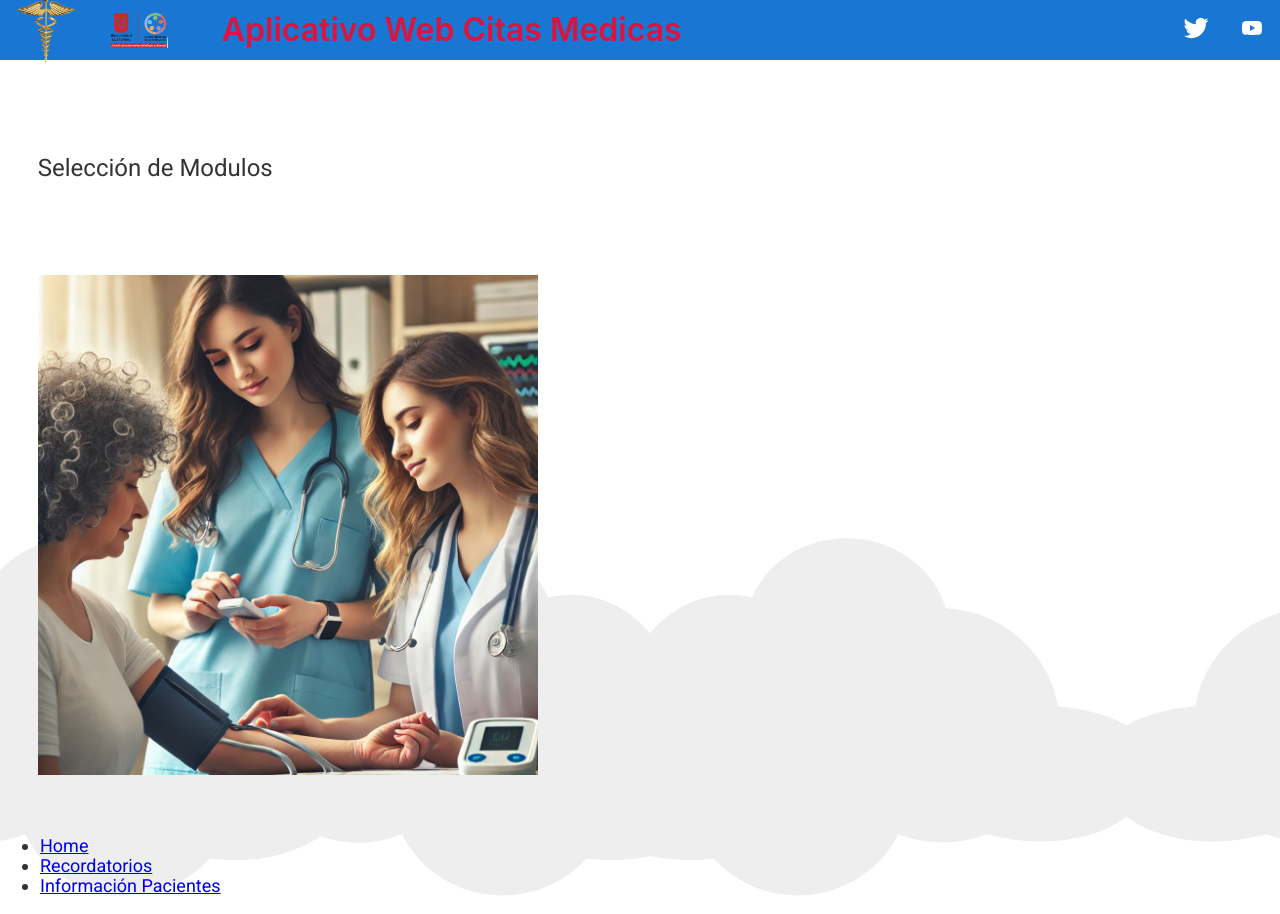
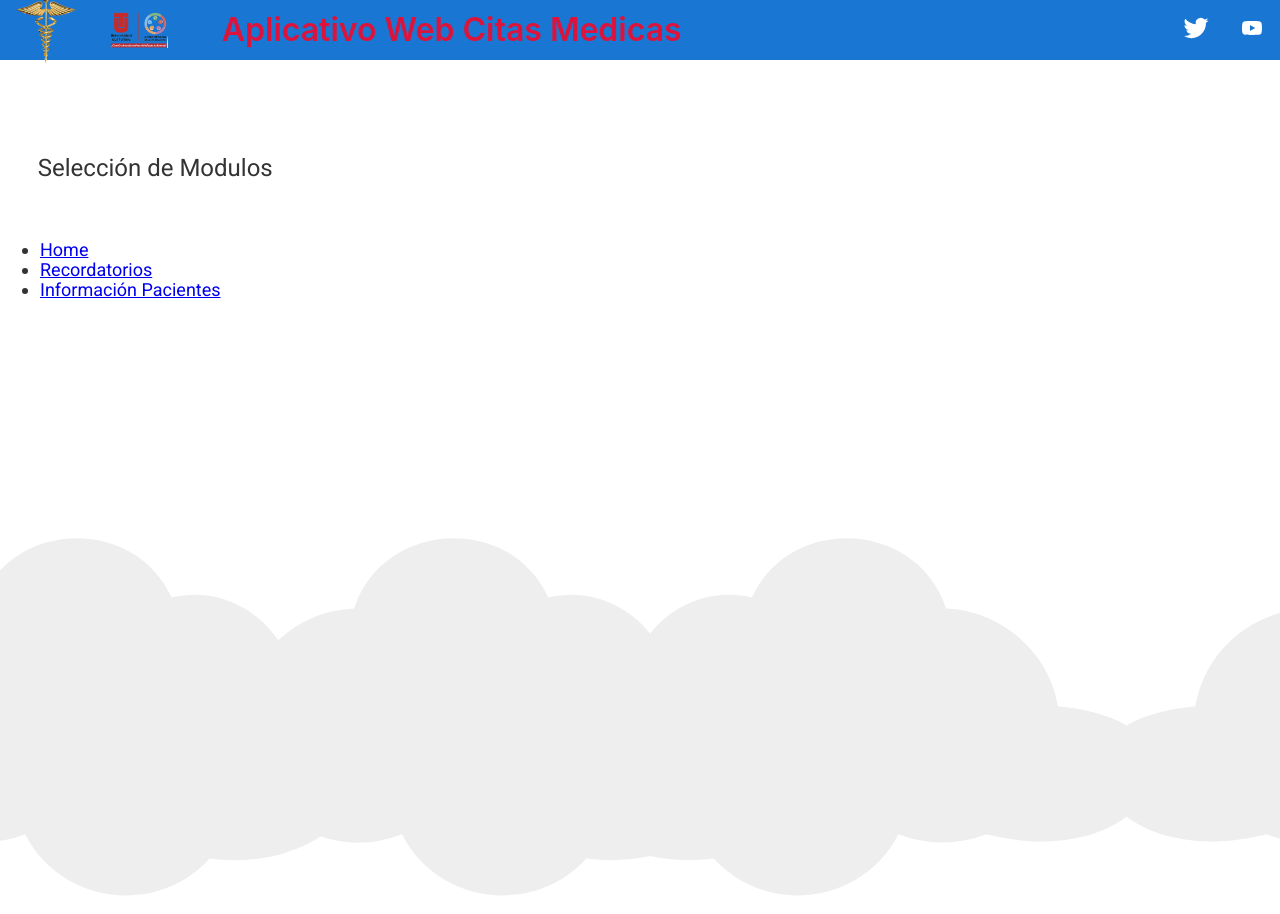
Before and after one commit to markitos002/frontendCMedica, an Angular app: page /home in a window 1280 px wide. Built offline with nearby package versions, Linux system fonts and the light colour scheme.

Commit message:
encabezado html nav component

```diff
--- a/src/app/pages/nav/nav.component.html
+++ b/src/app/pages/nav/nav.component.html
@@ -3,13 +3,10 @@
 <head>
     <meta charset="UTF-8">
     <meta name="viewport" content="width=device-width, initial-scale=1.0">
-    <title>Document</title>
+    <img style="padding: 1cm;" width="500" height="500" src="../../../assets/img/enfermeras3.webp" />
 </head>
 <body>
 <h1 style="padding: 1cm;"> Selección de Modulos </h1>
-<div class="spacer">
-    <img style="padding: 1cm;" width="500" height="500" src="../../../assets/img/enfermeras3.webp" />
-</div>
     <ul style="font-size: large;">
         <li routerLinkActive="active">
             <a routerLink="home">Home</a>
@@ -22,6 +19,5 @@
         </li>
     </ul>
 
-
 </body>
 </html>
```
Lines whose indentation alone changed are shown as unchanged.
